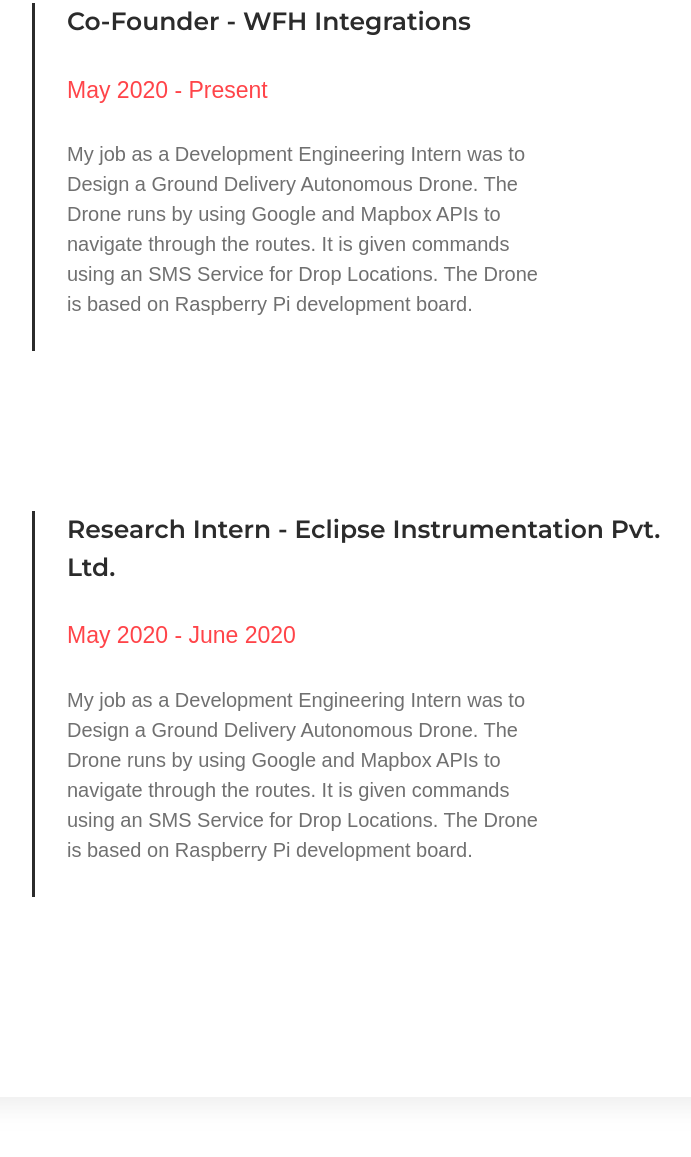
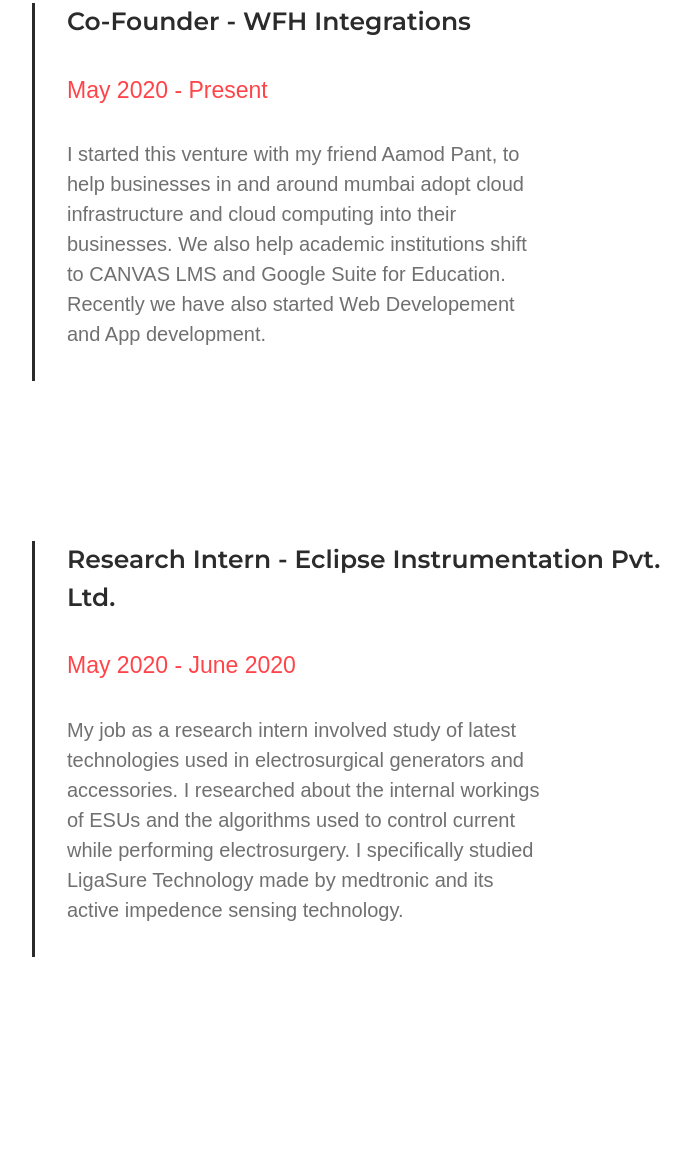
Before and after one commit to apurv18/apurv18.github.io, a plain HTML site: page index.html in a window 1280 px wide. Shown: the part 2987-4144 px from the top of the page, without its empty margins (280-971 px from the left). Drawn offline with nearby package versions, Linux system fonts and the light colour scheme.

Commit message:
Update index.html

```diff
--- a/index.html
+++ b/index.html
@@ -274,7 +274,7 @@
 									May 2020 - Present
 								</div>
 								<div class="experience-block-content">
-									My job as a Development Engineering Intern was to Design a Ground Delivery Autonomous Drone. The Drone runs by using Google and Mapbox APIs to navigate through the routes. It is given commands using an SMS Service for Drop Locations. The Drone is based on Raspberry Pi development board.
+									I started this venture with my friend Aamod Pant, to help businesses in and around mumbai adopt cloud infrastructure and cloud computing into their businesses. We also help academic institutions shift to CANVAS LMS and Google Suite for Education. Recently we have also started Web Developement and App development.
 								</div>
 							</div>
 							<div class="experience-block">
@@ -285,7 +285,7 @@
 									May 2020 - June 2020
 								</div>
 								<div class="experience-block-content">
-									My job as a Development Engineering Intern was to Design a Ground Delivery Autonomous Drone. The Drone runs by using Google and Mapbox APIs to navigate through the routes. It is given commands using an SMS Service for Drop Locations. The Drone is based on Raspberry Pi development board.
+									My job as a research intern involved study of latest technologies used in electrosurgical generators and accessories. I researched about the internal workings of ESUs and the algorithms used to control current while performing electrosurgery. I specifically studied LigaSure Technology made by medtronic and its active impedence sensing technology.
 								</div>
 							</div>
 							<div style="height: 200px;"></div>
```
